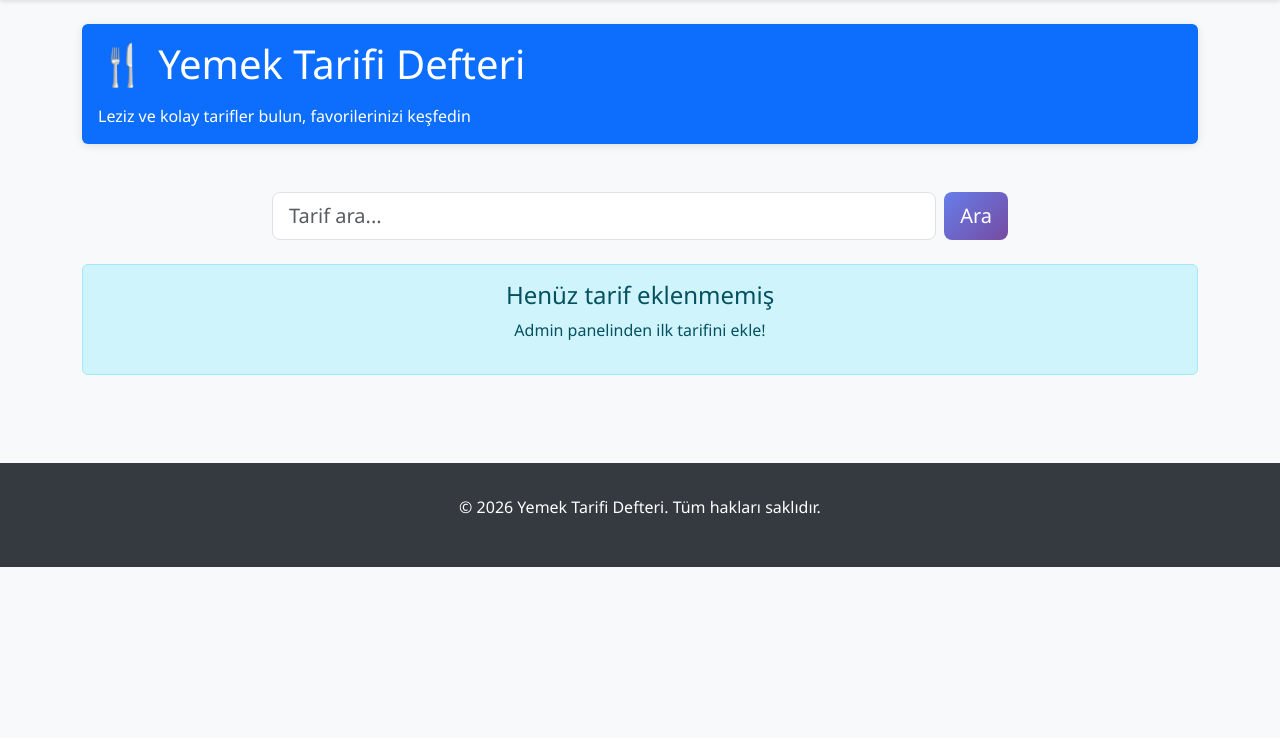
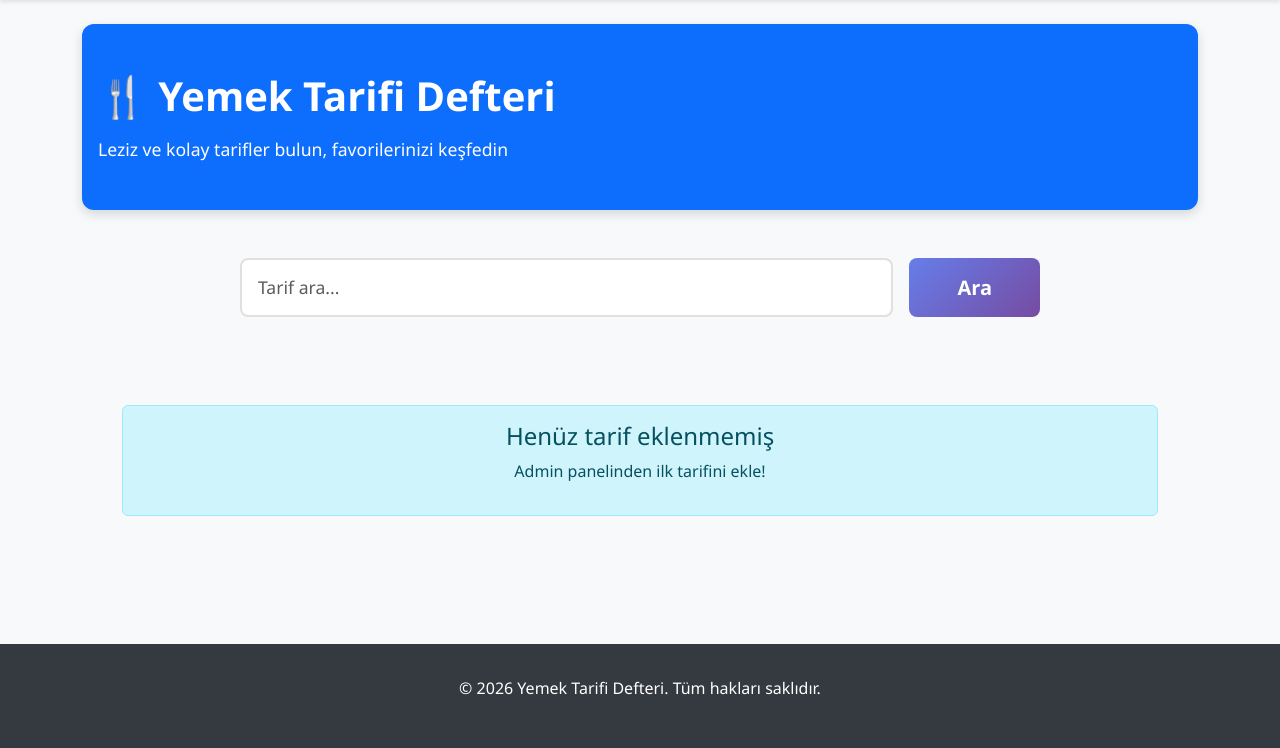
Before and after one commit to izeluysal/yemek, a Flask app: page / in a window 1280 px wide. Shown: the part 62-810 px from the top of the page. Before the commit the page ends 629 px from the top, so only its background shows below. Run offline with Flask 3, Linux system fonts and the light colour scheme; data that the repository does not hold is empty.

Commit message:
Improve UI/UX: add auto-capitalized title formatting, CSS Grid layout, better card design with rounded corners and shadows

```diff
--- a/application.py
+++ b/application.py
@@ -163,7 +163,9 @@ def register_routes(app):
     def admin_new_recipe():
         """Add new recipe"""
         if request.method == 'POST':
-            title = request.form.get('title', '').strip()
+            # Normalize title to proper case (capitalize each word)
+            title_input = request.form.get('title', '').strip()
+            title = ' '.join(word.capitalize() for word in title_input.split())
             description = request.form.get('description', '').strip()
             ingredients_text = request.form.get('ingredients', '')
             instructions = request.form.get('instructions', '').strip()
@@ -230,7 +232,9 @@ def register_routes(app):
         recipe = Recipe.query.get_or_404(recipe_id)
 
         if request.method == 'POST':
-            recipe.title = request.form.get('title', '').strip()
+            # Normalize title to proper case (capitalize each word)
+            title_input = request.form.get('title', '').strip()
+            recipe.title = ' '.join(word.capitalize() for word in title_input.split())
             recipe.description = request.form.get('description', '').strip()
 
             ingredients_text = request.form.get('ingredients', '')
--- a/models.py
+++ b/models.py
@@ -43,6 +43,10 @@ class Recipe(db.Model):
 
     def __repr__(self):
         return f'<Recipe {self.title}>'
+
+    def get_formatted_title(self):
+        """Return title with proper case (each word capitalized)"""
+        return ' '.join(word.capitalize() for word in self.title.split())
 
     def to_dict(self):
         """Convert recipe to dictionary"""
--- a/templates/index.html
+++ b/templates/index.html
@@ -3,83 +3,86 @@
 {% block title %}Anasayfa - Yemek Tarifi Defteri{% endblock %}
 
 {% block content %}
-<div class="row mb-5">
-    <div class="col-lg-12">
-        <div class="card bg-primary text-white">
-            <div class="card-body">
-                <h1 class="card-title mb-3">🍴 Yemek Tarifi Defteri</h1>
-                <p class="card-text mb-0">Leziz ve kolay tarifler bulun, favorilerinizi keşfedin</p>
-            </div>
+<!-- Hero Section -->
+<div class="mb-5">
+    <div class="card bg-primary text-white" style="border-radius: 12px; box-shadow: 0 4px 12px rgba(0, 0, 0, 0.15);">
+        <div class="card-body py-5">
+            <h1 class="card-title mb-3" style="font-size: 2.5rem; font-weight: 700;">🍴 Yemek Tarifi Defteri</h1>
+            <p class="card-text mb-0" style="font-size: 1.1rem;">Leziz ve kolay tarifler bulun, favorilerinizi keşfedin</p>
         </div>
     </div>
 </div>
 
 <!-- Search Bar -->
-<div class="row mb-4">
-    <div class="col-lg-8 mx-auto">
-        <form method="get" action="{{ url_for('search') }}" class="d-flex gap-2">
-            <input type="text" name="q" class="form-control form-control-lg" placeholder="Tarif ara..." value="">
-            <button type="submit" class="btn btn-primary btn-lg">Ara</button>
+<div class="mb-5">
+    <div style="max-width: 800px; margin: 0 auto;">
+        <form method="get" action="{{ url_for('search') }}" class="d-flex gap-3">
+            <input type="text" name="q" class="form-control" placeholder="Tarif ara..." value="" style="font-size: 1.1rem; padding: 14px 16px; border-radius: 8px; border: 2px solid #e0e0e0;">
+            <button type="submit" class="btn btn-primary btn-lg px-5" style="white-space: nowrap; font-weight: 600; border-radius: 8px;">Ara</button>
         </form>
     </div>
 </div>
 
 <!-- Featured Tags -->
 {% if tags %}
-<div class="row mb-4">
-    <div class="col-lg-12">
-        <h5 class="mb-3">Popüler Etiketler</h5>
+<div class="mb-5" style="max-width: 1000px; margin: 0 auto;">
+    <h5 class="mb-3" style="font-weight: 600; font-size: 1.1rem;">Popüler Etiketler</h5>
     <div>
         {% for tag in tags[:10] %}
-                <a href="{{ url_for('search', tags=[tag.id]) }}" class="badge bg-secondary badge-tag">{{ tag.name }}</a>
+            <a href="{{ url_for('search', tags=[tag.id]) }}" class="badge bg-secondary badge-tag" style="margin-right: 8px; margin-bottom: 8px; padding: 8px 12px; font-size: 0.9rem;">{{ tag.name }}</a>
         {% endfor %}
-        </div>
     </div>
 </div>
 {% endif %}
 
 <!-- Recipes Grid -->
-<div class="row">
+<div style="max-width: 1200px; margin: 0 auto;">
     {% if recipes.items %}
+        <div style="display: grid; grid-template-columns: repeat(auto-fill, minmax(320px, 1fr)); gap: 24px; margin-bottom: 40px;">
             {% for recipe in recipes.items %}
-        <div class="col-md-6 col-lg-4 mb-4">
-            <div class="card recipe-card h-100">
+            <div>
+                <div class="card recipe-card h-100" style="border-radius: 12px; box-shadow: 0 4px 12px rgba(0, 0, 0, 0.1); transition: all 0.3s ease; overflow: hidden; border: none;">
+                    <div style="position: relative; overflow: hidden;">
                         <img src="{{ recipe.image_url if recipe.image_url else 'https://images.unsplash.com/photo-1546069901-ba9599a7e63c?auto=format&fit=crop&w=600&q=80' }}"
                              alt="{{ recipe.title }}"
-                     class="card-img-top recipe-image"
+                             class="card-img-top"
                              onerror="this.onerror=null;this.src='https://images.unsplash.com/photo-1498837167922-ddd27525d352?auto=format&fit=crop&w=600&q=80';"
-                     style="height: 200px; object-fit: cover; width: 100%;">
-                <div class="card-body">
-                    <h5 class="card-title">{{ recipe.title }}</h5>
-                    <p class="card-text text-muted small">{{ recipe.description[:100] }}{% if recipe.description and recipe.description|length > 100 %}...{% endif %}</p>
+                             style="height: 220px; object-fit: cover; width: 100%; transition: transform 0.3s ease;">
+                    </div>
+                    <div class="card-body d-flex flex-column" style="flex-grow: 1;">
+                        <h5 class="card-title" style="text-transform: capitalize; font-weight: 600; margin-bottom: 0.75rem; line-height: 1.4;">{{ recipe.title }}</h5>
+                        <p class="card-text text-muted small" style="flex-grow: 1; margin-bottom: 1rem; line-height: 1.5;">{{ recipe.description[:100] }}{% if recipe.description and recipe.description|length > 100 %}...{% endif %}</p>
 
                         <!-- Time badges -->
-                    <div class="mb-2">
+                        {% if recipe.prep_time or recipe.cook_time %}
+                        <div class="mb-3" style="display: flex; gap: 8px; flex-wrap: wrap;">
                             {% if recipe.prep_time %}
-                            <span class="badge bg-light text-dark">⏱️ {{ recipe.prep_time }} dk</span>
+                                <span class="badge bg-light text-dark" style="font-size: 0.85rem; padding: 6px 10px;">⏱️ {{ recipe.prep_time }} dk</span>
                             {% endif %}
                             {% if recipe.cook_time %}
-                            <span class="badge bg-light text-dark">🔥 {{ recipe.cook_time }} dk</span>
+                                <span class="badge bg-light text-dark" style="font-size: 0.85rem; padding: 6px 10px;">🔥 {{ recipe.cook_time }} dk</span>
                             {% endif %}
                         </div>
+                        {% endif %}
 
                         <!-- Tags -->
                         {% if recipe.tags %}
-                        <div class="mb-3">
+                            <div class="mb-3" style="display: flex; gap: 6px; flex-wrap: wrap;">
                                 {% for tag in recipe.tags %}
-                                <a href="{{ url_for('search', tags=[tag.id]) }}" class="badge bg-secondary badge-tag">{{ tag.name }}</a>
+                                    <a href="{{ url_for('search', tags=[tag.id]) }}" class="badge bg-secondary badge-tag" style="font-size: 0.8rem; padding: 4px 8px;">{{ tag.name }}</a>
                                 {% endfor %}
                             </div>
                         {% endif %}
 
-                    <a href="{{ url_for('recipe_detail', slug=recipe.slug) }}" class="btn btn-primary btn-sm">Tarifi Oku</a>
+                        <a href="{{ url_for('recipe_detail', slug=recipe.slug) }}" class="btn btn-primary w-100" style="font-weight: 600; padding: 10px 16px; border-radius: 6px;">Tarifi Oku</a>
                     </div>
                 </div>
             </div>
             {% endfor %}
+        </div>
     {% else %}
-        <div class="col-12">
-            <div class="alert alert-info text-center" role="alert">
+        <div style="text-align: center; padding: 40px;">
+            <div class="alert alert-info" role="alert">
                 <h4>Henüz tarif eklenmemiş</h4>
                 <p>Admin panelinden ilk tarifini ekle!</p>
             </div>
@@ -89,11 +92,12 @@
 
 <!-- Pagination -->
 {% if recipes.pages > 1 %}
-<nav aria-label="Page navigation" class="mt-4">
+<div style="max-width: 1200px; margin: 40px auto 0;">
+    <nav aria-label="Page navigation">
         <ul class="pagination justify-content-center">
             {% if recipes.has_prev %}
                 <li class="page-item">
-                <a class="page-link" href="{{ url_for('index', page=recipes.prev_num) }}">Önceki</a>
+                    <a class="page-link" href="{{ url_for('index', page=recipes.prev_num) }}" style="border-radius: 6px;">Önceki</a>
                 </li>
             {% endif %}
 
@@ -101,11 +105,11 @@
                 {% if page_num %}
                     {% if page_num == recipes.page %}
                         <li class="page-item active">
-                        <span class="page-link">{{ page_num }}</span>
+                            <span class="page-link" style="border-radius: 6px;">{{ page_num }}</span>
                         </li>
                     {% else %}
                         <li class="page-item">
-                        <a class="page-link" href="{{ url_for('index', page=page_num) }}">{{ page_num }}</a>
+                            <a class="page-link" href="{{ url_for('index', page=page_num) }}" style="border-radius: 6px;">{{ page_num }}</a>
                         </li>
                     {% endif %}
                 {% endif %}
@@ -113,10 +117,11 @@
 
             {% if recipes.has_next %}
                 <li class="page-item">
-                <a class="page-link" href="{{ url_for('index', page=recipes.next_num) }}">Sonraki</a>
+                    <a class="page-link" href="{{ url_for('index', page=recipes.next_num) }}" style="border-radius: 6px;">Sonraki</a>
                 </li>
             {% endif %}
         </ul>
     </nav>
+</div>
 {% endif %}
 {% endblock %}
--- a/templates/recipe_detail.html
+++ b/templates/recipe_detail.html
@@ -13,7 +13,7 @@
              onerror="this.onerror=null;this.src='https://images.unsplash.com/photo-1498837167922-ddd27525d352?auto=format&fit=crop&w=600&q=80';">
 
         <div class="mb-4">
-            <h1 class="display-4 mb-3">{{ recipe.title }}</h1>
+            <h1 class="display-4 mb-3" style="text-transform: capitalize;">{{ recipe.title }}</h1>
 
             {% if recipe.description %}
                 <p class="lead text-muted">{{ recipe.description }}</p>
```
Also changed, not shown: templates/search.html (+65 -61 lines). Lines whose indentation alone changed are shown as unchanged.
